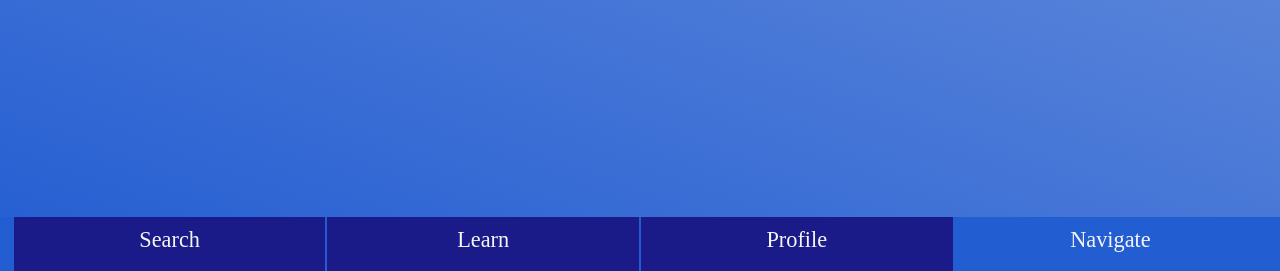
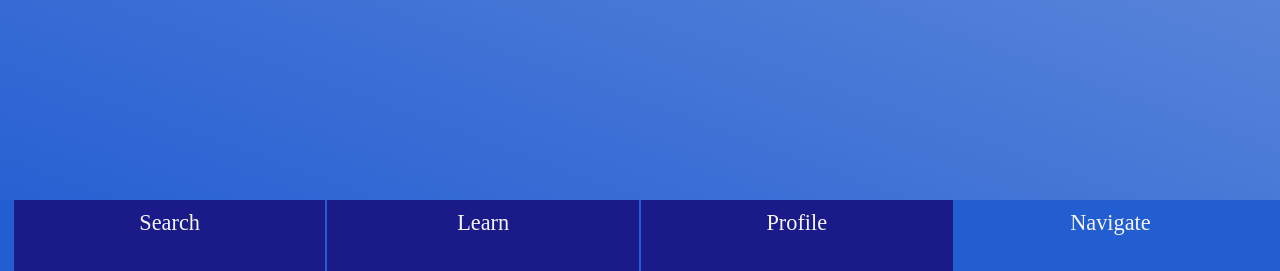
Before and after one commit to Gugugugugutian/Gugugugugutian.github.io, a PHP site: page /navi.html in a window 1280 px wide. Shown: the part 621-892 px from the top of the page. Run offline with PHP 8.4, Linux system fonts and the light colour scheme.

Commit message:
Update nav.css

```diff
--- a/nav.css
+++ b/nav.css
@@ -165,9 +165,9 @@ label:hover {
 .foot {
     background-color: transparent;
     padding-top: 2vh;
-    padding-bottom: 2vh;
+
     position: fixed;
-    top: 92vh;
+    bottom: 0vh;
     height: 8vh;
     width: 100%;
 }
```
